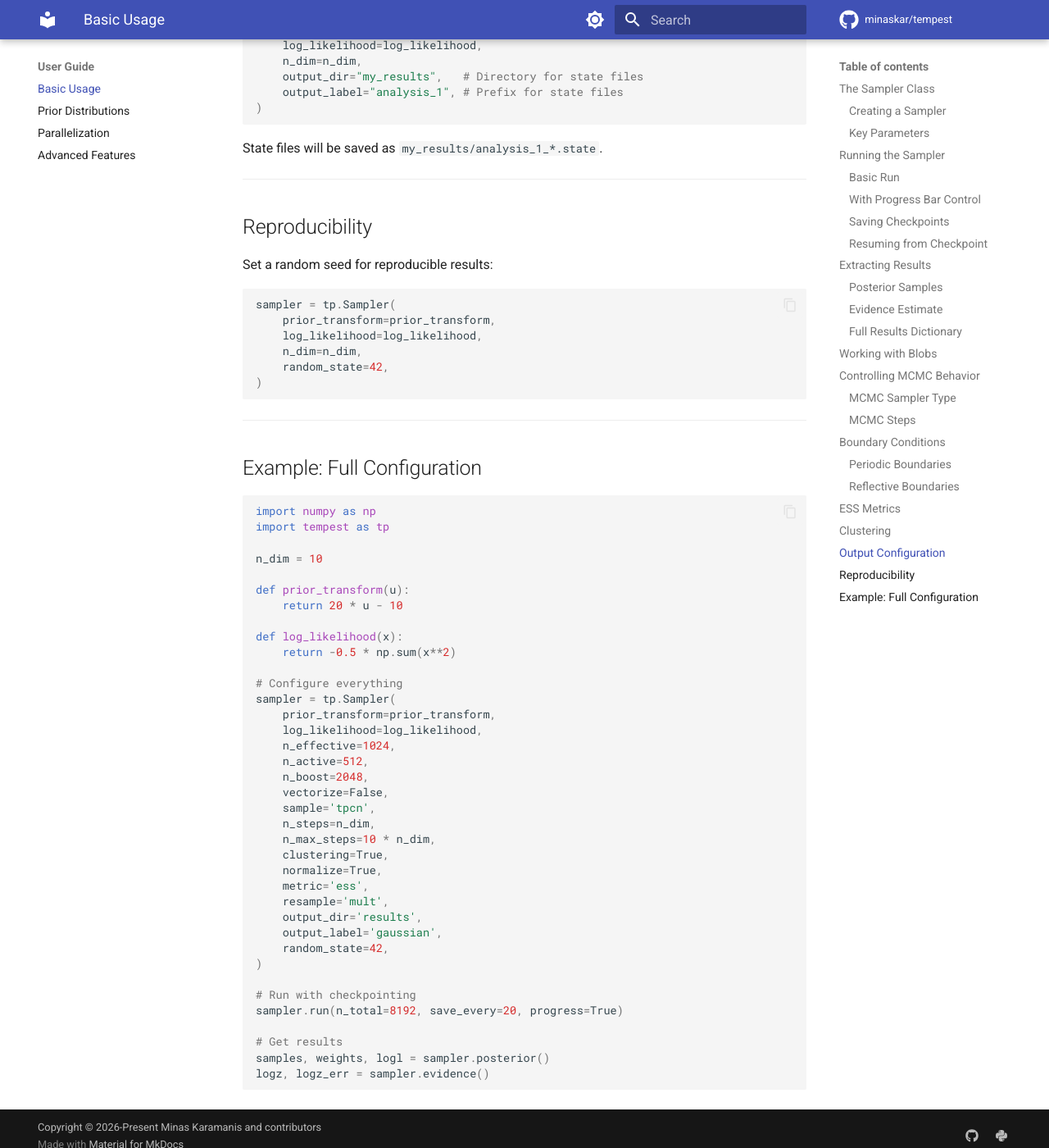
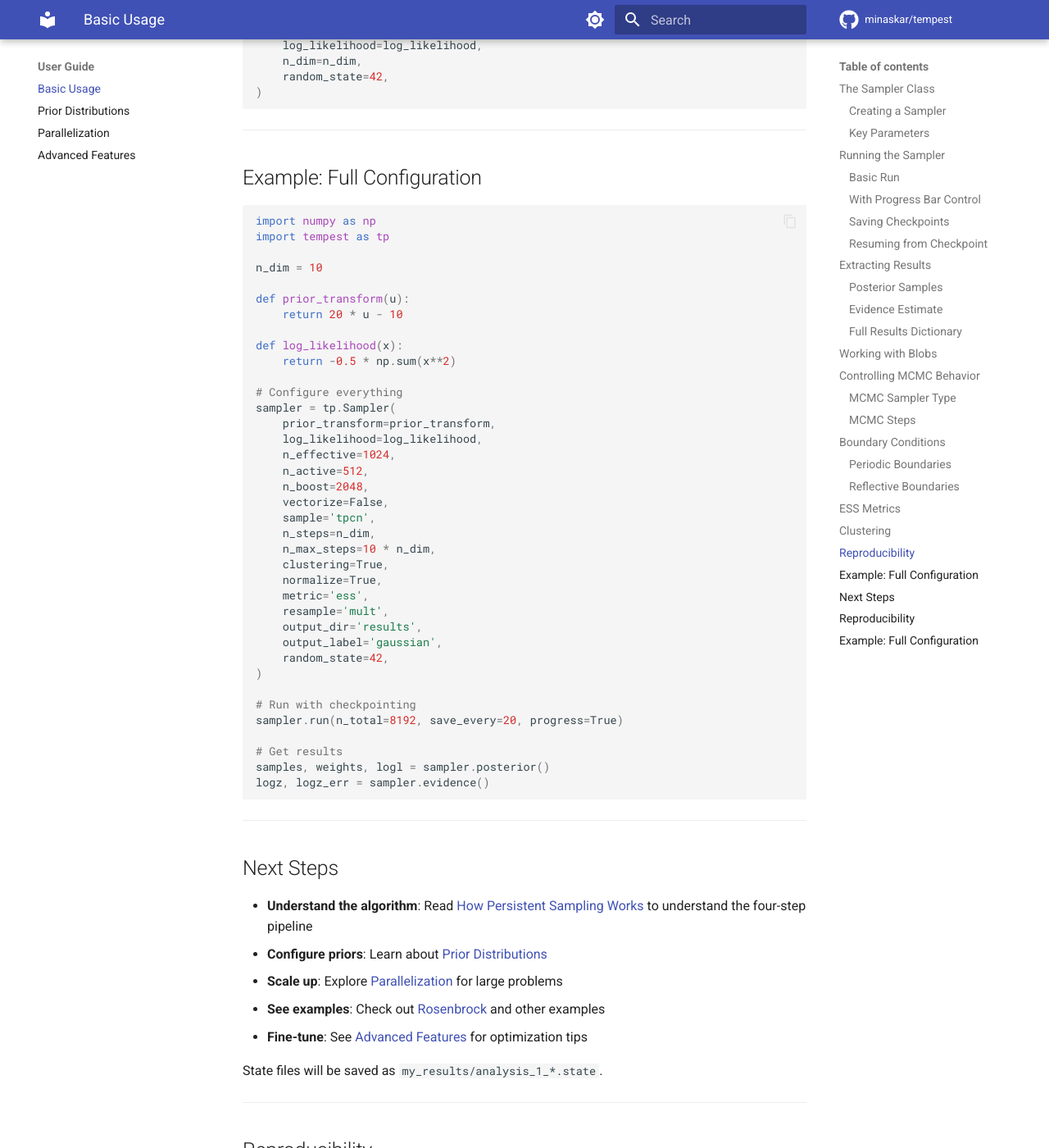
Before and after one commit to minaskar/tempest, an MkDocs documentation site: the page built from docs/user_guide/basic_usage.md, in a window 1280 px wide and 1400 px high, scrolled down 5516 px. Shown: the whole window at 82% size. Built offline with MkDocs 1.6.1 and Material for MkDocs 9.7.7, drawn with Linux system fonts in a browser that asks for light colours; comment, search, counter and statistics services are not loaded; some of the changed text lies outside the part shown.

Commit message:
Add comprehensive 'How It Works' algorithm guide

````diff
--- a/docs/user_guide/basic_usage.md
+++ b/docs/user_guide/basic_usage.md
@@ -248,19 +248,72 @@
 
 ---
 
-## Output Configuration
+## Reproducibility
 
-Control where results are saved:
+Set a random seed for reproducible results:
 
 ```python
 sampler = tp.Sampler(
     prior_transform=prior_transform,
     log_likelihood=log_likelihood,
     n_dim=n_dim,
-    output_dir="my_results",   # Directory for state files
-    output_label="analysis_1", # Prefix for state files
+    random_state=42,
 )
 ```
+
+---
+
+## Example: Full Configuration
+
+```python
+import numpy as np
+import tempest as tp
+
+n_dim = 10
+
+def prior_transform(u):
+    return 20 * u - 10
+
+def log_likelihood(x):
+    return -0.5 * np.sum(x**2)
+
+# Configure everything
+sampler = tp.Sampler(
+    prior_transform=prior_transform,
+    log_likelihood=log_likelihood,
+    n_effective=1024,
+    n_active=512,
+    n_boost=2048,
+    vectorize=False,
+    sample='tpcn',
+    n_steps=n_dim,
+    n_max_steps=10 * n_dim,
+    clustering=True,
+    normalize=True,
+    metric='ess',
+    resample='mult',
+    output_dir='results',
+    output_label='gaussian',
+    random_state=42,
+)
+
+# Run with checkpointing
+sampler.run(n_total=8192, save_every=20, progress=True)
+
+# Get results
+samples, weights, logl = sampler.posterior()
+logz, logz_err = sampler.evidence()
+```
+
+---
+
+## Next Steps
+
+- **Understand the algorithm**: Read [How Persistent Sampling Works](../how_it_works.md) to understand the four-step pipeline
+- **Configure priors**: Learn about [Prior Distributions](priors.md)
+- **Scale up**: Explore [Parallelization](parallelization.md) for large problems
+- **See examples**: Check out [Rosenbrock](../examples/rosenbrock.md) and other examples
+- **Fine-tune**: See [Advanced Features](advanced.md) for optimization tips
 
 State files will be saved as `my_results/analysis_1_*.state`.
 
--- a/mkdocs.yml
+++ b/mkdocs.yml
@@ -88,6 +88,8 @@
   - Getting Started:
     - Installation: installation.md
     - Quick Start: quickstart.md
+  - Algorithm Guide:
+    - How It Works: how_it_works.md
   - User Guide:
     - Basic Usage: user_guide/basic_usage.md
     - Prior Distributions: user_guide/priors.md
````
Also changed, not shown: docs/how_it_works.md (added, +473 -0 lines), docs/quickstart.md (+1 -0 lines).
